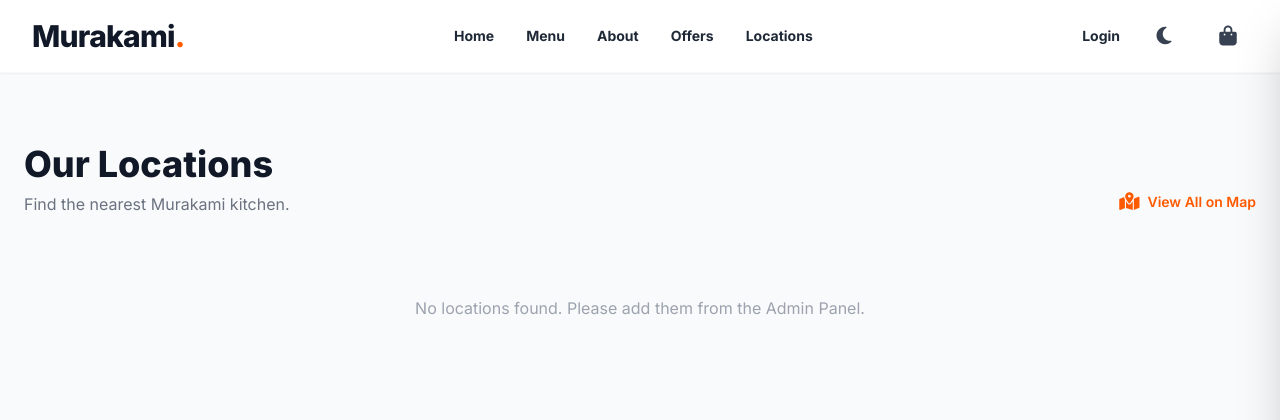
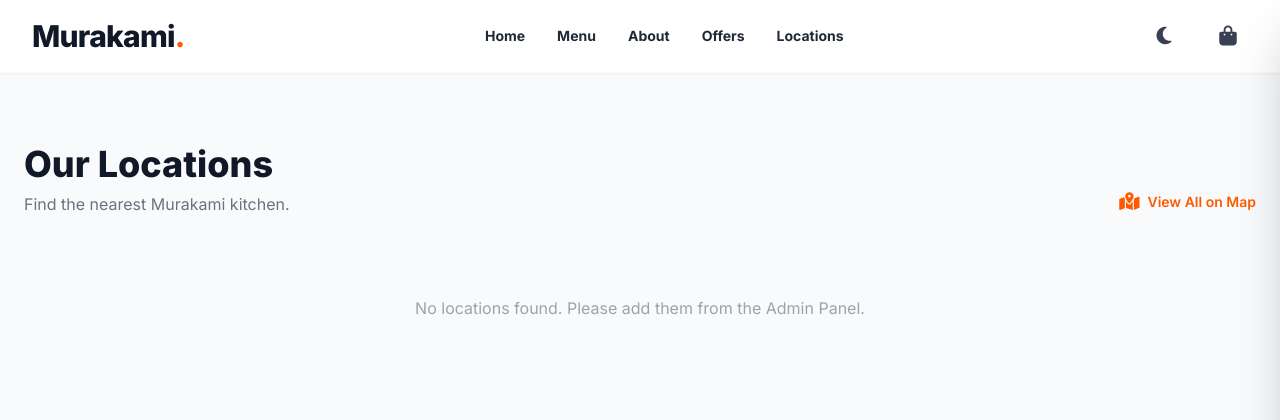
Before and after one commit to SokThavireak/sushi_store, a Node server app: page /location in a window 1280 px wide. Shown: the top 420 px of the page. Run offline with Node 20, Linux system fonts and the light colour scheme; data that the repository does not hold is empty; some libraries are stand-ins or nearby versions.

Commit message:
Added styled alerts and fixed auth redirect

```diff
--- a/views/partials/nav.ejs
+++ b/views/partials/nav.ejs
@@ -57,15 +57,14 @@
                         class="block px-4 py-3 text-sm text-red-600 dark:text-red-400 hover:bg-red-50 dark:hover:bg-red-900/20 transition-colors border-t border-gray-100 dark:border-gray-700">
                         <i class="fa-solid fa-right-from-bracket mr-2"></i> Logout
                       </a>
+                      <a href="/login"
+                        class="text-sm font-bold text-gray-800 dark:text-gray-200 hover:text-orange-500 transition-colors">
+                        Login
+                      </a>
                     </div>
                   </div>
 
                   <% } else { %>
-                    <a href="/login"
-                      class="text-sm font-bold text-gray-800 dark:text-gray-200 hover:text-orange-500 transition-colors">
-                      Login
-                    </a>
-                    <% } %>
 
                     <button onclick="toggleTheme()"
                     class="w-10 h-10 flex items-center justify-center text-gray-700 dark:text-gray-200 hover:text-orange-500 dark:hover:text-orange-500 transition focus:outline-none">
@@ -83,6 +82,7 @@
                     class="lg:hidden w-10 h-10 flex items-center justify-center text-gray-800 dark:text-white hover:bg-gray-100 dark:hover:bg-gray-800 rounded-full transition-colors focus:outline-none">
                     <i id="menu-icon" class="fa-solid fa-bars text-xl"></i>
                     </button>
+                    <% } %>
       </div>
     </div>
   </div>
```
Lines whose indentation alone changed are shown as unchanged.
